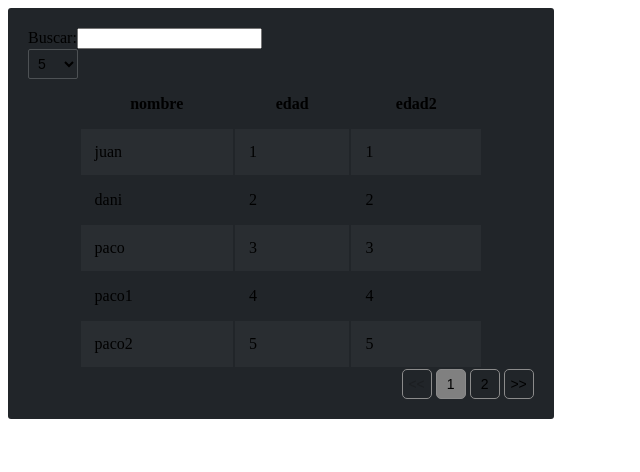
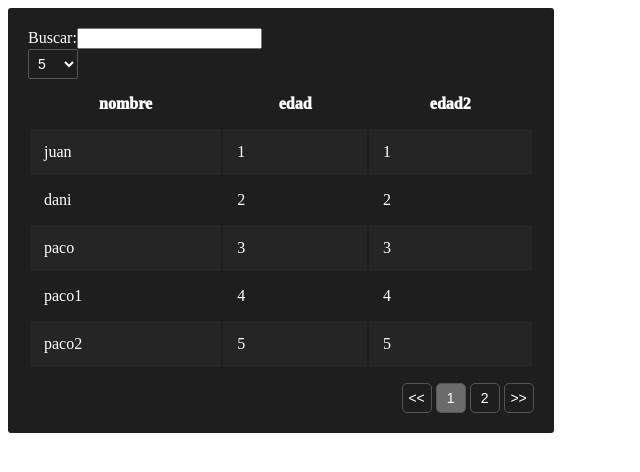
Before and after one commit to pacoman202/DataTable, a plain HTML site: page index.html in a window 1280 px wide. Shown: the whole page, without its empty margins (0-640 px from the left). Drawn offline with nearby package versions, Linux system fonts and the light colour scheme.

Commit message:
base para temas y principio del filtrado por columnas

```diff
--- a/dataTable.css
+++ b/dataTable.css
@@ -1,5 +1,20 @@
+:root {
+  --dt-gray-backgroundColor: #1e1e1e;
+  --dt-gray-btnCurrent: #6b6b6b;
+  --dt-gray-rowTable: #252525;
+  --dt-gray-inputBorder: #555555 1px solid;
+
+  --dt-green-backgroundColor: #185a3d;
+  --dt-green-btnCurrent: #4caf50;
+  --dt-green-rowTable: #2e7d32;
+  --dt-green-inputBorder: #388e3c 1px solid;
+
+  --dt-textBlack: #000000;
+  --dt-textWhite: #ffffff;
+}
 .dataTable {
-  width: 80%;
+  width: 100%;
+  padding-bottom: 14px;
   margin: 0 auto;
 }
 
@@ -8,15 +23,17 @@
 }
 
 .dataTable tbody tr:nth-child(odd) {
-  background-color: #292d31;
+  background-color: var(--td-rowTable);
 }
 
 .dataTable th {
   padding: 14px;
+  font-weight: 1000;
 }
 
 .containerDataTable {
-  background-color: #212529;
+  background-color: var(--td-backgroundColor);
+  color: var(--td-textColor);
   width: 80%;
   padding: 20px;
   border-radius: 3px;
@@ -24,7 +41,8 @@
 
 .containerDataTable select {
   background: transparent;
-  border: #4d5154 1px solid;
+  border: var(--td-inputBorder);
+  color: var(--td-textColor);
   border-radius: 2px;
   font-size: 14px;
   height: 30px;
@@ -39,7 +57,8 @@
 
 .buttonsDataTable button {
   background: transparent;
-  border: #8b8b8b 1px solid;
+  border: var(--td-inputBorder);
+  color: var(--td-textColor);
   border-radius: 5px;
   font-size: 14px;
   height: 30px;
@@ -47,7 +66,22 @@
   width: 30px;
 }
 
+.buttonsDataTable .pagActual {
+  background-color: var(--td-btnCurrent);
+}
 
-.buttonsDataTable .pagActual {
-  background-color: #808080;
+.td-gray-theme {
+  --td-backgroundColor: var(--dt-gray-backgroundColor);
+  --td-btnCurrent: var(--dt-gray-btnCurrent);
+  --td-rowTable: var(--dt-gray-rowTable);
+  --td-inputBorder: var(--dt-gray-inputBorder);
+  --td-textColor: var(--dt-textWhite);
 }
+
+.td-green-theme {
+  --td-backgroundColor: var(--dt-green-backgroundColor);
+  --td-btnCurrent: var(--dt-green-btnCurrent);
+  --td-rowTable: var(--dt-green-rowTable);
+  --td-inputBorder: var(--dt-green-inputBorder);
+  --td-textColor: var(--dt-textWhite);
+}
--- a/dataTable.js
+++ b/dataTable.js
@@ -1,10 +1,11 @@
 class DataTable {
-    constructor(id) {
+    constructor(id, theme = 'td-gray-theme') {
         this.id = id;
         const { content, cantContent } = this.obtenerContenido();
         this.content = content;
         this.cantContent = cantContent;
-        this.inicializarEstructura();
+        this.filteredColumn = '';
+        this.inicializarEstructura(theme);
 
         if (cantContent < 0) return;
         this.cambiarPagina();
@@ -28,8 +29,8 @@ class DataTable {
         return { content, cantContent };
     }
 
-    inicializarEstructura() {
-        $(this.id).wrap('<div class="containerDataTable">');
+    inicializarEstructura(theme) {
+        $(this.id).wrap(`<div class="containerDataTable ${theme}">`);
         $(this.id).addClass('dataTable');
 
         $(`.containerDataTable`).append('<div class="buttonsDataTable">');
@@ -43,6 +44,11 @@ class DataTable {
         $('html').on('change', '.selectDataTable', this.cambiarPagina);
 
         $('html').on('input', '.searchDataTable', function (event) {
+            this.cambiarPagina();
+        }.bind(this));
+
+        $('html').on('click', '.dataTable thead th', function (event) {
+            this.filteredColumn = $(event.target).html();
             this.cambiarPagina();
         }.bind(this));
     }
@@ -114,7 +120,7 @@ class DataTable {
 
     buscar() {
         const input = $('.searchDataTable').val();
-        return input === '' ? this.content : this.content.map((data, dataIndex) => {
+        return input === '' ? this.datosFiltrados() : this.datosFiltrados().map((data, dataIndex) => {
             const filteredRows = data.body.filter((row, rowIndex) => {
                 // Verificar si otras filas en el mismo índice de otros elementos también contienen el input
                 for (let i = 0; i < this.content.length; i++) {
@@ -133,4 +139,11 @@ class DataTable {
         });
     }
 
+    datosFiltrados() {
+        if(this.filteredColumn === '') return this.content
+        const index = this.content.findIndex(data => data.head === this.filteredColumn)
+        const copia = JSON.parse(JSON.stringify(this.content))
+        copia[index].body.sort()
+        return copia
+    }
 }
```
